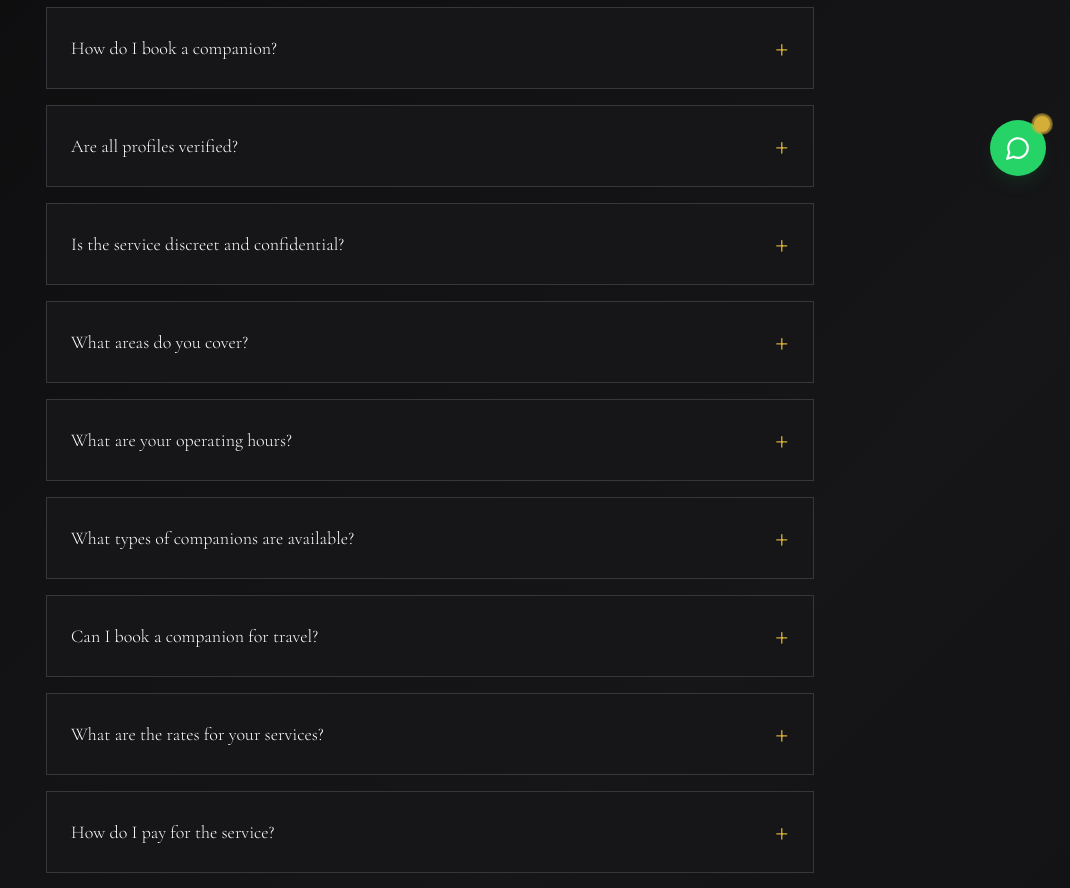
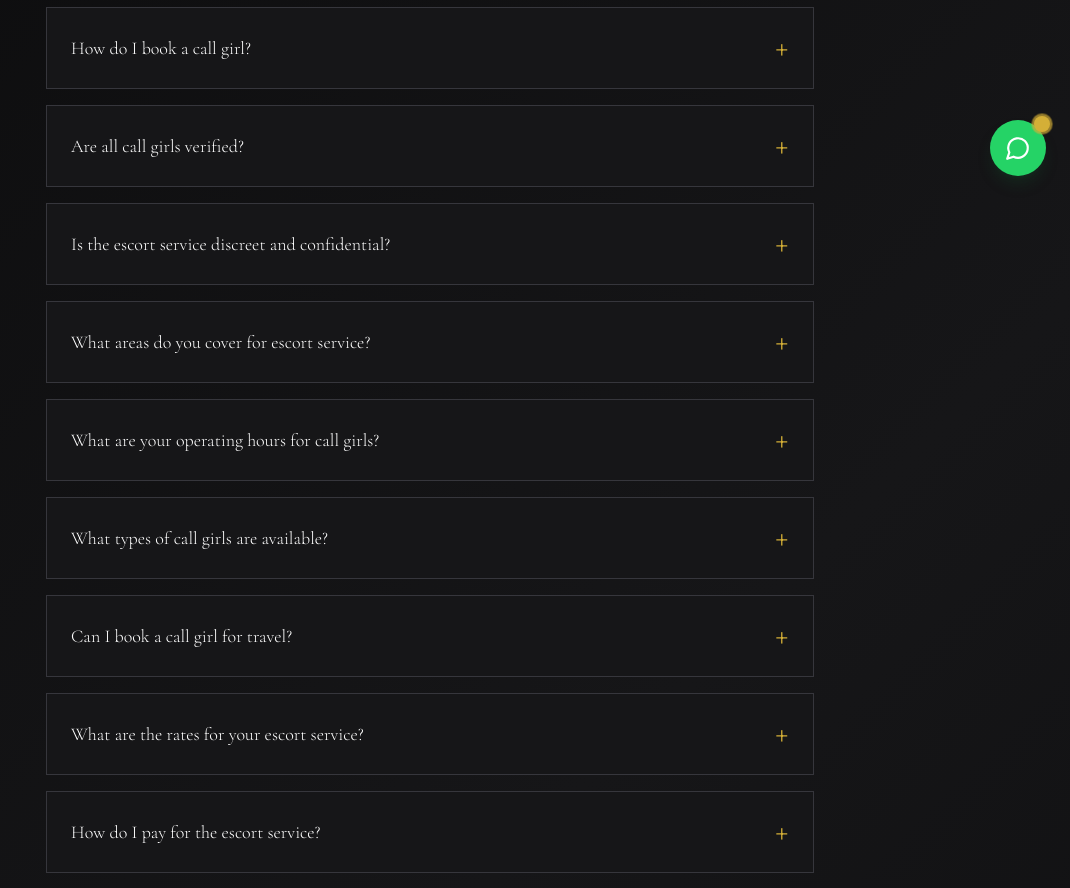
Before and after one commit to vsvivek2006/alina-main, a React (Vite) app: page /faq in a window 1280 px wide. Shown: the part 600-1488 px from the top of the page, without its empty margins (210-1280 px from the left). Built offline with nearby package versions, Linux system fonts and the light colour scheme.

Commit message:
Revise siteConfig for escort service details
Updated the site configuration to reflect changes in service description and FAQs related to escort services.

```diff
--- a/src/data/siteConfig.ts
+++ b/src/data/siteConfig.ts
@@ -6,8 +6,8 @@ export const siteConfig = {
   email: 'contact@alinavip.com',
   address: 'DLF Phase 3, Golf Course Road, Gurgaon, Haryana 122002, India',
   url: 'https://www.alinavip.com',
-  tagline: 'Premium Luxury Companionship',
-  description: 'ALINA VIP offers premium luxury companionship services in Gurgaon with verified profiles, discreet service, and elite companions for discerning gentlemen.',
+  tagline: 'Premium Escort Service in Gurgaon',
+  description: 'ALINA VIP offers premium escort service in Gurgaon with verified call girls, Russian escorts, VIP escorts, and model escorts. Discreet service available 24/7.',
   socialLinks: [
     { name: 'Instagram', url: 'https://instagram.com/alinavip', icon: 'Instagram' },
     { name: 'Twitter', url: 'https://twitter.com/alinavip', icon: 'Twitter' },
@@ -18,50 +18,50 @@ export const siteConfig = {
 export const generalFaqs = [
   {
     question: 'What is ALINA VIP?',
-    answer: 'ALINA VIP is a premium luxury companionship service based in Gurgaon, India. We provide verified, elite companions for social events, dinner dates, travel, and private engagements. Our service is designed for discerning gentlemen who value discretion, quality, and sophistication.',
+    answer: 'ALINA VIP is a premium escort service based in Gurgaon, India. We provide verified call girls, Russian escorts, VIP escorts, and model escorts for social events, dinner dates, travel, and private engagements. Our escort service is designed for discerning gentlemen who value discretion, quality, and sophistication.',
   },
   {
-    question: 'How do I book a companion?',
-    answer: 'Booking a companion is simple. You can call us directly at +91-9996265679 or fill out the contact form on our website. Our booking team will confirm availability, discuss your requirements, and arrange everything discreetly. We recommend booking 2-3 hours in advance when possible.',
+    question: 'How do I book a call girl?',
+    answer: 'Booking a call girl is simple. You can call us directly at +91-9996265679 or fill out the contact form on our website. Our booking team will confirm availability, discuss your requirements, and arrange everything discreetly for escort service. We recommend booking 2-3 hours in advance when possible.',
   },
   {
-    question: 'Are all profiles verified?',
-    answer: 'Yes, every profile on ALINA VIP undergoes a thorough verification process. We verify identity, photos, and background to ensure authenticity and quality. This process is fundamental to our commitment to providing a safe and premium experience for our clients.',
+    question: 'Are all call girls verified?',
+    answer: 'Yes, every call girl on ALINA VIP undergoes a thorough verification process. We verify identity, photos, and background to ensure authenticity and quality. This process is fundamental to our commitment to providing a safe and premium escort service experience for our clients.',
   },
   {
-    question: 'Is the service discreet and confidential?',
-    answer: 'Absolutely. Discretion and confidentiality are the cornerstones of our service. All client information is kept strictly private and never shared with third parties. Our companions are trained to maintain the highest standards of discretion in all interactions.',
+    question: 'Is the escort service discreet and confidential?',
+    answer: 'Absolutely. Discretion and confidentiality are the cornerstones of our escort service. All client information is kept strictly private and never shared with third parties. Our call girls are trained to maintain the highest standards of discretion in all interactions.',
   },
   {
-    question: 'What areas do you cover?',
-    answer: 'We cover all major areas of Gurgaon including DLF Phases 1-5, Cyber City, MG Road, Golf Course Road, Sohna Road, Sushant Lok, and all major sectors. We also serve Dwarka and Mahipalpur in New Delhi. For other locations, please contact us directly.',
+    question: 'What areas do you cover for escort service?',
+    answer: 'We cover all major areas of Gurgaon including DLF Phases 1-5, Cyber City, MG Road, Golf Course Road, Sohna Road, Sushant Lok, and all major sectors. We also serve Dwarka and Mahipalpur in New Delhi. For other locations, please contact us directly for call girls service.',
   },
   {
-    question: 'What are your operating hours?',
-    answer: 'ALINA VIP operates 24 hours a day, 7 days a week. We understand that our clients have busy and varied schedules, so we are always available to accommodate your needs. You can reach us at any time for bookings and inquiries.',
+    question: 'What are your operating hours for call girls?',
+    answer: 'ALINA VIP operates 24 hours a day, 7 days a week. We understand that our clients have busy and varied schedules, so we are always available to accommodate your needs for escort service. You can reach us at any time for call girls booking and inquiries.',
   },
   {
-    question: 'What types of companions are available?',
-    answer: 'We offer a diverse selection of companions including VIP, high-profile, model, independent, college, air hostess, celebrity, and travel companions. Each category page provides detailed information about the type of companion and their specialities.',
+    question: 'What types of call girls are available?',
+    answer: 'We offer a diverse selection of call girls including VIP escorts, Russian escorts, model escorts, independent call girls, college girls, housewife escorts, air hostess escorts, celebrity escorts, and travel escorts. Each category page provides detailed information about the type of call girl available for escort service.',
   },
   {
-    question: 'Can I book a companion for travel?',
-    answer: 'Yes, several of our companions are available for domestic and international travel. Whether you need a companion for a business trip, a weekend getaway, or an extended holiday, we can arrange the right companion for your journey. Please contact us with your travel plans.',
+    question: 'Can I book a call girl for travel?',
+    answer: 'Yes, several of our call girls are available for domestic and international travel. Whether you need a travel escort for a business trip, a weekend getaway, or an extended holiday, we can arrange the right companion for your journey. Please contact us with your travel plans for escort service.',
   },
   {
-    question: 'What are the rates for your services?',
-    answer: 'Our rates vary based on the companion, the duration of the booking, and the type of engagement. We offer competitive rates that reflect the premium quality of our service. Please call us at +91-9996265679 for current rates and packages.',
+    question: 'What are the rates for your escort service?',
+    answer: 'Our rates vary based on the call girl, the duration of the booking, and the type of engagement. We offer competitive rates that reflect the premium quality of our escort service. Please call us at +91-9996265679 for current rates and packages.',
   },
   {
-    question: 'How do I pay for the service?',
-    answer: 'We accept multiple payment methods for your convenience, including cash and digital payments. Specific payment options can be discussed with our booking team when you call. All transactions are handled discreetly.',
+    question: 'How do I pay for the escort service?',
+    answer: 'We accept multiple payment methods for your convenience, including cash and digital payments. Specific payment options can be discussed with our booking team when you call for call girls booking. All transactions are handled discreetly.',
   },
   {
-    question: 'Can I request a specific companion?',
-    answer: 'Yes, you can request a specific companion based on availability. We recommend calling in advance to ensure your preferred companion is available. If your first choice is not available, our team can recommend suitable alternatives based on your preferences.',
+    question: 'Can I request a specific call girl?',
+    answer: 'Yes, you can request a specific call girl based on availability. We recommend calling in advance to ensure your preferred escort is available. If your first choice is not available, our team can recommend suitable alternatives based on your preferences for escort service.',
   },
   {
-    question: 'What if I need to cancel or reschedule?',
-    answer: 'We understand that plans can change. Please inform us as early as possible if you need to cancel or reschedule. Our cancellation policy is fair and designed to accommodate genuine situations. Contact our booking team for specific terms.',
+    question: 'What if I need to cancel or reschedule my call girl booking?',
+    answer: 'We understand that plans can change. Please inform us as early as possible if you need to cancel or reschedule your escort service booking. Our cancellation policy is fair and designed to accommodate genuine situations. Contact our booking team for specific terms.',
   },
 ];
```
